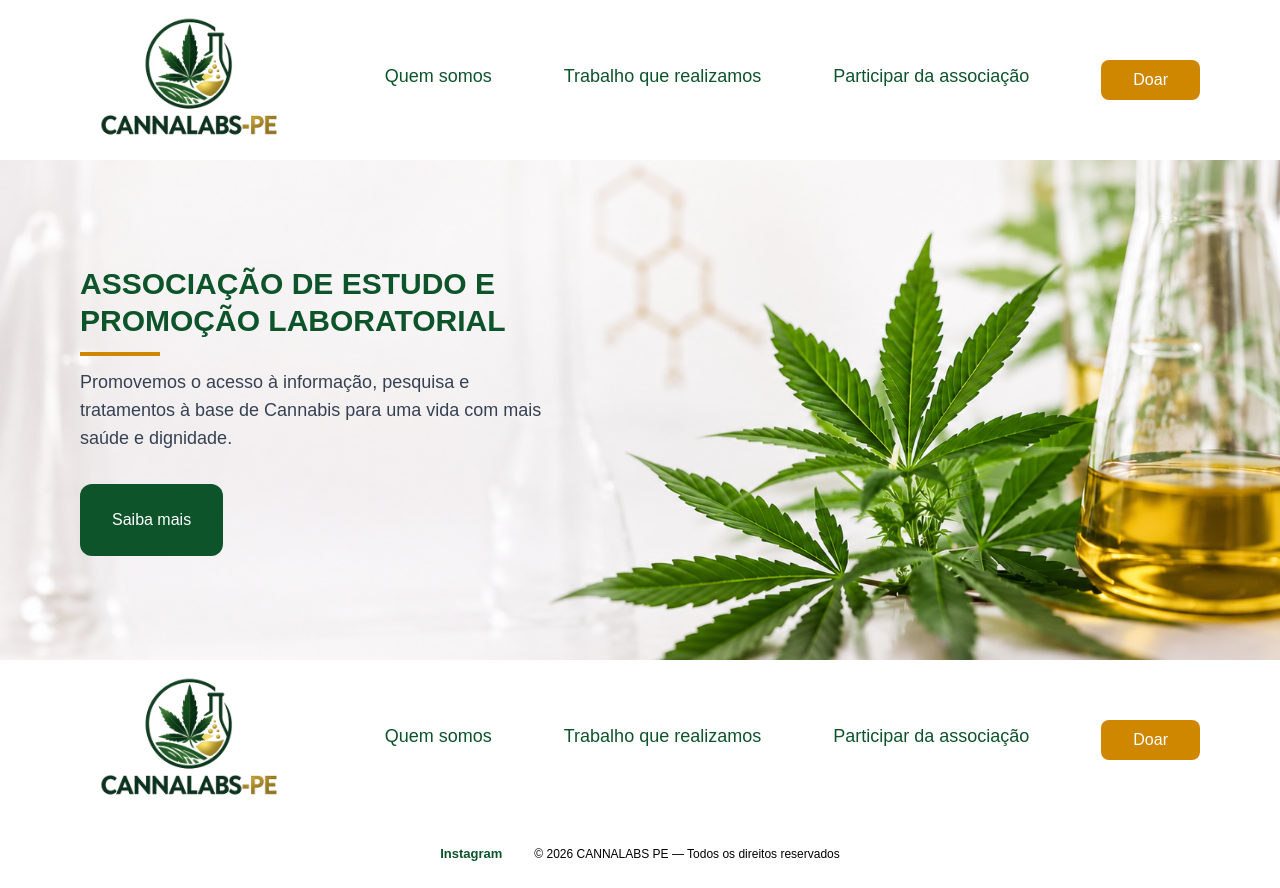
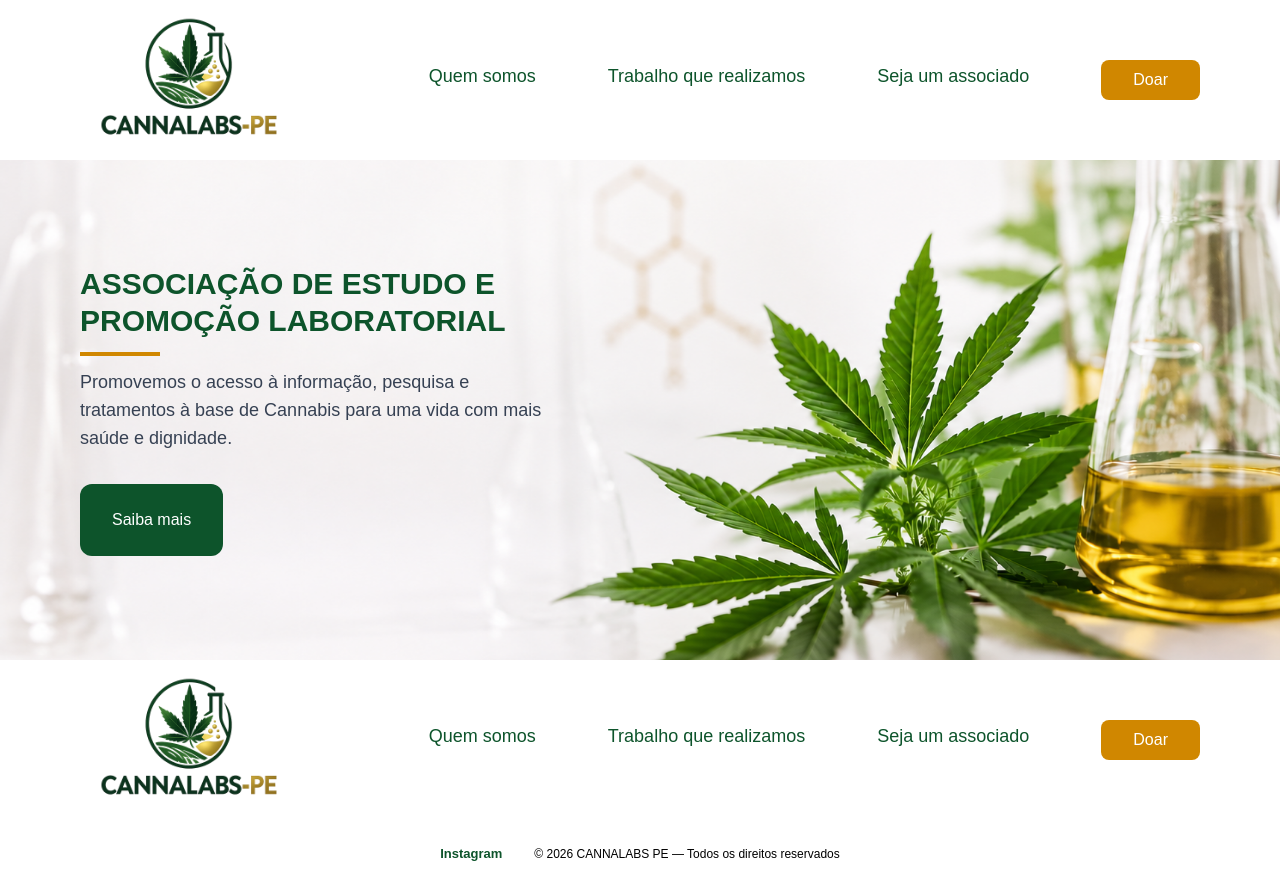
Before and after one commit to tiagoharry/cannalabs, a Next.js app: page /components/header in a window 1280 px wide. Built offline with nearby package versions, Linux system fonts and the light colour scheme.

Commit message:
texto mudado associado

```diff
--- a/src/app/components/footer/page.tsx
+++ b/src/app/components/footer/page.tsx
@@ -2,7 +2,7 @@ import Link from "next/link";
 
 export default function Footer() {
   return (
-    <footer className="text-black bg-white text-center text-[12px] py-6 flex items-center justify-center gap-8">
+    <footer className="text-black bg-white text-center text-[12px] py-6 flex max-lg:flex-col items-center justify-center gap-8">
       <Link href={"https://www.instagram.com/cannalabspe"} target="_blank"
   rel="noopener noreferrer"><p className="text-green-900 font-bold text-[13px]">Instagram</p></Link>
        © {new Date().getFullYear()}
--- a/src/app/components/header/page.tsx
+++ b/src/app/components/header/page.tsx
@@ -44,7 +44,7 @@ export default function Header() {
                 onClick={() => {setActive("trabalhamos"); setNavbar(false);}} />
             </Link>
             <Link href="/participar">
-              <LinkComponent text="Participar da associação" active={active === "participar"}
+              <LinkComponent text="Seja um associado" active={active === "participar"}
                 onClick={() => {setActive("participar"); setNavbar(false);}} />
             </Link>
             <Link href="/doar"
--- a/src/app/participar/page.tsx
+++ b/src/app/participar/page.tsx
@@ -175,7 +175,7 @@ export default function Participar() {
 
   return (
     <div className="flex flex-col items-center gap-10 bg-white font-sans px-20 py-8 max-md:px-0">
-      <H2 text="Participar da associação" />
+      <H2 text="Seja um associado" />
       <form onSubmit={handleSubmit} className="max-w-xl flex flex-col gap-2">
         <label htmlFor="name" className="text-gray-700">
           Nome
```
